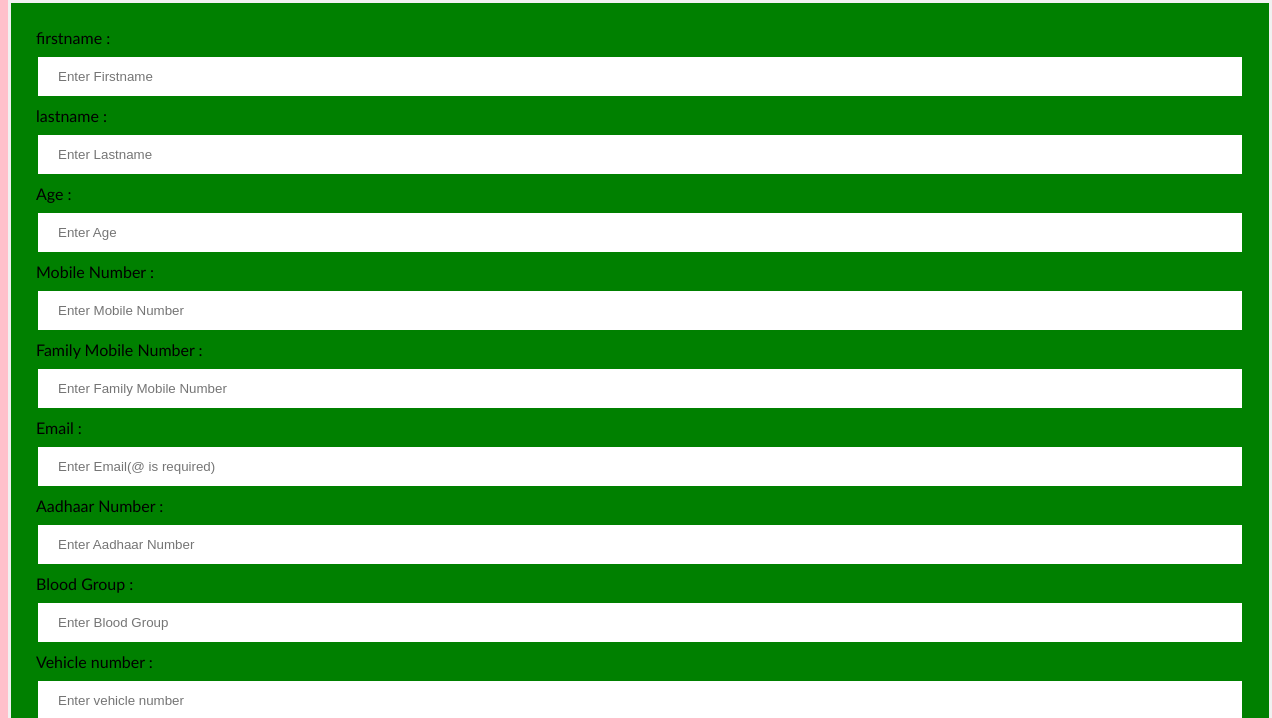
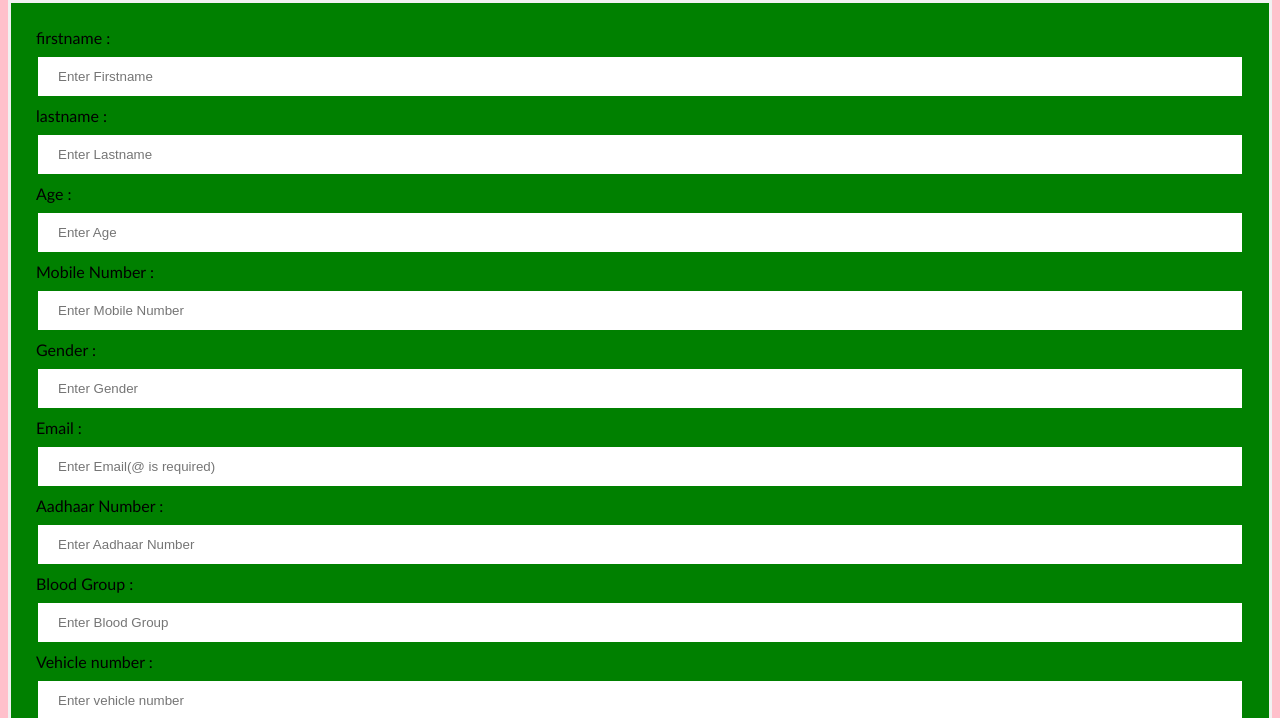
Before and after one commit to dhinakar07/dhinakar07.github.io, a plain HTML site: page index.html in a window 1280 px wide. Shown: the part 82-800 px from the top of the page. Drawn offline with Linux system fonts and the light colour scheme.

Commit message:
Update index.html

```diff
--- a/index.html
+++ b/index.html
@@ -56,8 +56,8 @@ button {
             <input type="text" placeholder="Enter Age" name="Age" id = "Age" required>
             <label>Mobile Number : </label>
             <input type="text" placeholder="Enter Mobile Number" name="Mobile Number" id = "Moblie Number" required>
-            <label>Family Mobile Number : </label>
-            <input type="text" placeholder="Enter Family Mobile Number" name="Family Mobile Number"  id = "Family Moblie Number" required>
+            <label>Gender : </label>
+            <input type="text" placeholder="Enter Gender" name="Gender"  id = "Gender" required>
             <label>Email : </label>
             <input type="text" placeholder="Enter Email(@ is required)" name="Email (@ is required" id = "Email" required>
             <label>Aadhaar Number : </label>
```
